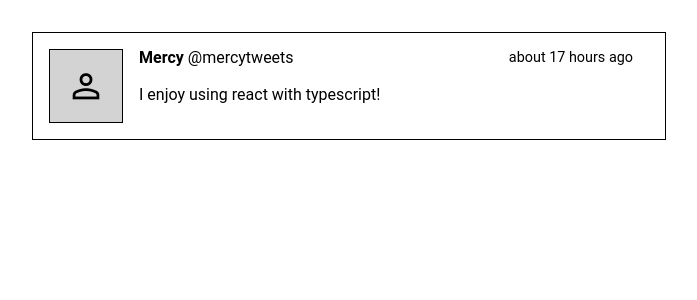
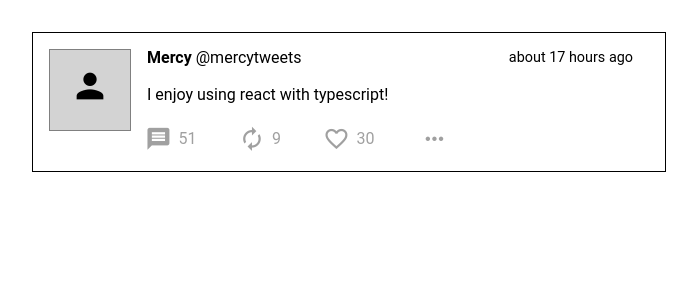
Before and after one commit to anualabi/tweet-component, a React (Create React App) app: page / in a window 1280 px wide. Shown: the top 300 px of the page, without its empty margins (291-988 px from the left). Built offline with nearby package versions, Linux system fonts and the light colour scheme.

Commit message:
create tweet buttons

```diff
--- a/public/index.html
+++ b/public/index.html
@@ -7,10 +7,7 @@
     <meta name="theme-color" content="#000000" />
     <meta name="description" content="Web site created using create-react-app" />
     <link rel="apple-touch-icon" href="%PUBLIC_URL%/logo192.png" />
-    <link
-      rel="stylesheet"
-      href="https://fonts.googleapis.com/css2?family=Material+Symbols+Outlined:opsz,wght,FILL,GRAD@48,400,0,0"
-    />
+    <link href="https://fonts.googleapis.com/icon?family=Material+Icons" rel="stylesheet" />
     <!--
       manifest.json provides metadata used when your web app is installed on a
       user's mobile device or desktop. See https://developers.google.com/web/fundamentals/web-app-manifest/
--- a/src/app/components/Avatar.tsx
+++ b/src/app/components/Avatar.tsx
@@ -3,7 +3,7 @@ import styled from 'styled-components';
 const Avatar = () => {
   return (
     <StyledAvatar>
-      <span className="material-symbols-outlined">person</span>
+      <span className="material-icons">person</span>
     </StyledAvatar>
   );
 };
--- /dev/null
+++ b/src/app/components/LikeButton.tsx
@@ -0,0 +1,11 @@
+import { Button } from '../shared/components/Button';
+
+const LikeButton = () => {
+  return (
+    <Button startIcon="favorite_border" size="sm">
+      30
+    </Button>
+  );
+};
+
+export default LikeButton;
--- /dev/null
+++ b/src/app/components/MoreOptionsButton.tsx
@@ -0,0 +1,7 @@
+import { Button } from '../shared/components/Button';
+
+const MoreOptionsButton = () => {
+  return <Button startIcon="more_horiz" size="sm"></Button>;
+};
+
+export default MoreOptionsButton;
--- /dev/null
+++ b/src/app/components/ReplyButton.tsx
@@ -0,0 +1,11 @@
+import { Button } from '../shared/components/Button';
+
+const ReplyButton = () => {
+  return (
+    <Button startIcon="message" size="sm">
+      51
+    </Button>
+  );
+};
+
+export default ReplyButton;
--- /dev/null
+++ b/src/app/components/RetweetButton.tsx
@@ -0,0 +1,11 @@
+import { Button } from '../shared/components/Button';
+
+const RetweetButton = () => {
+  return (
+    <Button startIcon="autorenew" size="sm">
+      9
+    </Button>
+  );
+};
+
+export default RetweetButton;
--- a/src/app/components/Tweet.tsx
+++ b/src/app/components/Tweet.tsx
@@ -3,6 +3,10 @@ import Avatar from './Avatar';
 import Author from './Author';
 import Time from './Tme';
 import Message from './Message';
+import ReplyButton from './ReplyButton';
+import RetweetButton from './RetweetButton';
+import LikeButton from './LikeButton';
+import MoreOptionsButton from './MoreOptionsButton';
 
 const Tweet = () => {
   return (
@@ -12,12 +16,18 @@ const Tweet = () => {
           <Avatar />
         </div>
         <div className="tweet-content">
-          <div className="tweet-content-head">
+          <div className="tweet-content-header">
             <Author />
             <Time />
           </div>
           <div className="tweet-content-body">
             <Message />
+          </div>
+          <div className="tweet-content-footer">
+            <ReplyButton />
+            <RetweetButton />
+            <LikeButton />
+            <MoreOptionsButton />
           </div>
         </div>
       </StyledTweet>
@@ -37,17 +47,18 @@ const StyledTweet = styled.div`
 
   .tweet-avatar {
     background-color: lightGray;
-    border: 1px solid black;
+    border: 1px solid gray;
     margin: auto;
     width: 100%;
-    width: 80px;
+    max-width: 80px;
+    max-height: 80px;
   }
 
   .tweet-content {
     margin-top: 1rem;
     width: 100%;
 
-    &-head {
+    &-header {
       display: flex;
       align-items: center;
       flex-direction: column;
@@ -55,6 +66,22 @@ const StyledTweet = styled.div`
 
     &-body {
       text-align: center;
+    }
+
+    &-footer {
+      display: flex;
+      justify-content: center;
+
+      button {
+        margin: 0;
+        padding: 0;
+
+        span {
+          font-size: 1.65rem;
+          margin: 0;
+          width: 40px;
+        }
+      }
     }
   }
 
@@ -70,7 +97,7 @@ const StyledTweet = styled.div`
       margin-top: 0;
       padding: 0 1rem;
 
-      &-head {
+      &-header {
         justify-content: space-between;
         flex-direction: row;
       }
@@ -78,6 +105,14 @@ const StyledTweet = styled.div`
       &-body {
         text-align: left;
       }
+
+      &-footer {
+        justify-content: start;
+
+        button {
+          margin: 0 2rem 0 -1rem;
+        }
+      }
     }
   }
 `;
--- /dev/null
+++ b/src/app/shared/components/Button.tsx
@@ -0,0 +1,100 @@
+import React from 'react';
+import styled from 'styled-components';
+import PropTypes from 'prop-types';
+import { DEFAULT_COLOR, GRAY_TEXT } from '../utils/styles';
+
+export interface ButtonProps extends React.ComponentPropsWithoutRef<'button'> {
+  disableShadow?: boolean;
+  startIcon?: string;
+  endIcon?: string;
+  size?: 'sm' | 'md' | 'lg';
+}
+
+export const Button = React.forwardRef<HTMLButtonElement, ButtonProps>(
+  ({ children, disableShadow, startIcon, endIcon, size, ...props }, ref) => {
+    return (
+      <StyledButton ref={ref} type="button" disableShadow={disableShadow} size={size} {...props}>
+        {startIcon && <span className="material-icons start-icon">{startIcon}</span>}
+        {children}
+        {endIcon && <span className="material-icons end-icon">{endIcon}</span>}
+      </StyledButton>
+    );
+  }
+);
+
+Button.propTypes = {
+  disableShadow: PropTypes.bool,
+  startIcon: PropTypes.string,
+  endIcon: PropTypes.string,
+  size: PropTypes.oneOf(['sm', 'md', 'lg'])
+};
+
+Button.defaultProps = {
+  disableShadow: false,
+  startIcon: '',
+  endIcon: '',
+  size: 'md'
+};
+
+export const StyledButton = styled.button<ButtonProps>`
+  background-color: transparent;
+  border-radius: 6px;
+  border-width: 0px;
+  color: ${DEFAULT_COLOR};
+  cursor: pointer;
+  text-align: center;
+  margin: 1rem;
+  min-width: ${(p) => {
+    if (p.size === 'lg') {
+      return '93px';
+    } else if (p.size === 'sm') {
+      return '73px';
+    }
+    return '81px';
+  }};
+  min-height: ${(p) => {
+    if (p.size === 'lg') {
+      return '42px';
+    } else if (p.size === 'sm') {
+      return '32px';
+    }
+    return '36px';
+  }};
+  display: flex;
+  justify-content: center;
+  align-items: center;
+  padding: ${(p) => {
+    if (p.size === 'lg') {
+      return '.5rem 1rem';
+    } else if (p.size === 'sm') {
+      return '.3rem .5rem';
+    }
+    return '.4rem .75rem';
+  }};
+
+  .start-icon {
+    margin-right: 0.3rem;
+  }
+
+  .end-icon {
+    margin-left: 0.3rem;
+  }
+
+  &:hover {
+    background-color: transparent;
+  }
+
+  &:disabled {
+    background-color: ${DEFAULT_COLOR};
+    border: none;
+    box-shadow: none;
+    color: ${GRAY_TEXT};
+    cursor: inherit;
+
+    &:hover {
+      background-color: ${DEFAULT_COLOR};
+    }
+  }
+
+  box-shadow: ${(p) => p.disableShadow && 'none'};
+`;
--- /dev/null
+++ b/src/app/shared/utils/styles.ts
@@ -0,0 +1,2 @@
+export const DEFAULT_COLOR = '#A0A0A0';
+export const GRAY_TEXT = '#9E9E9E';
```
